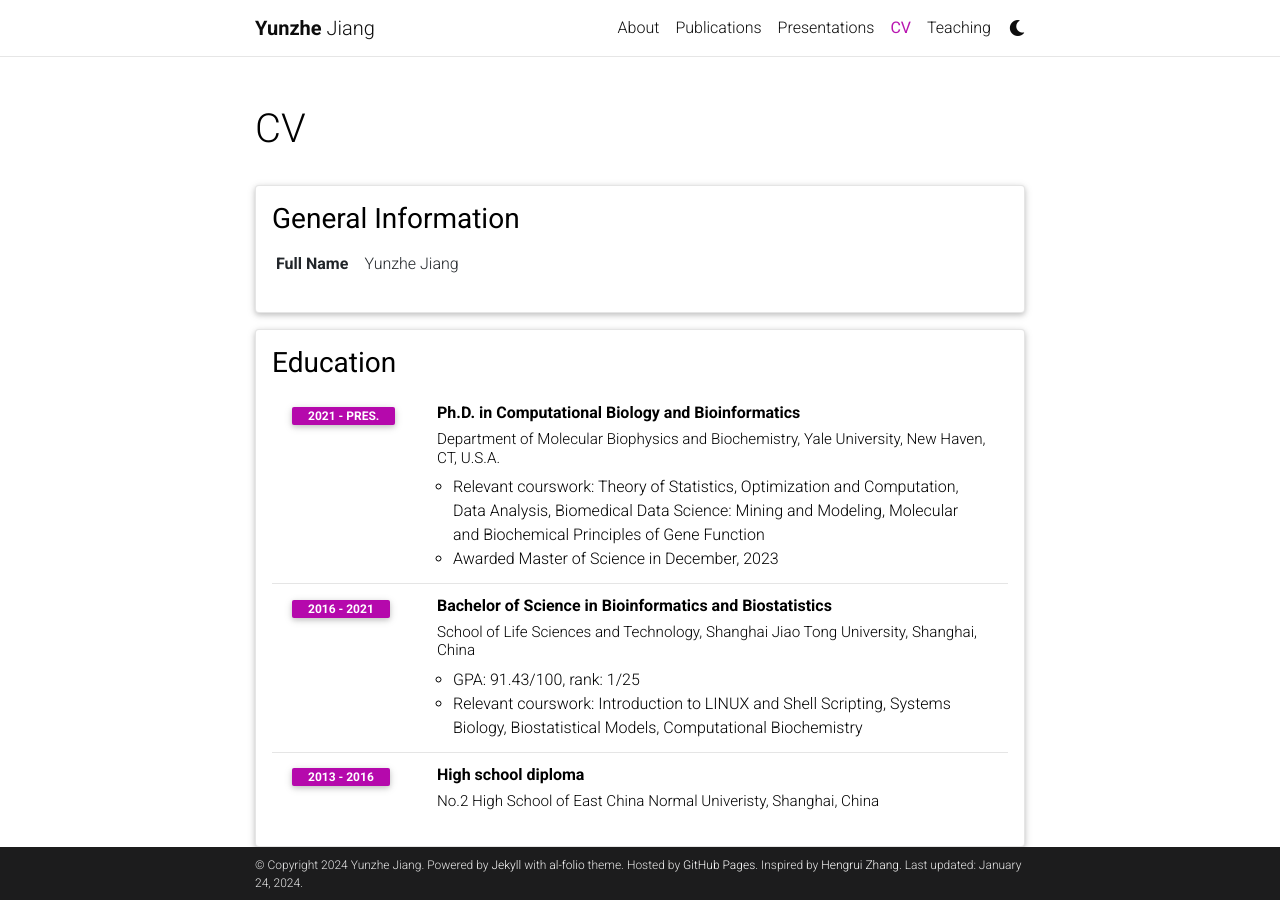
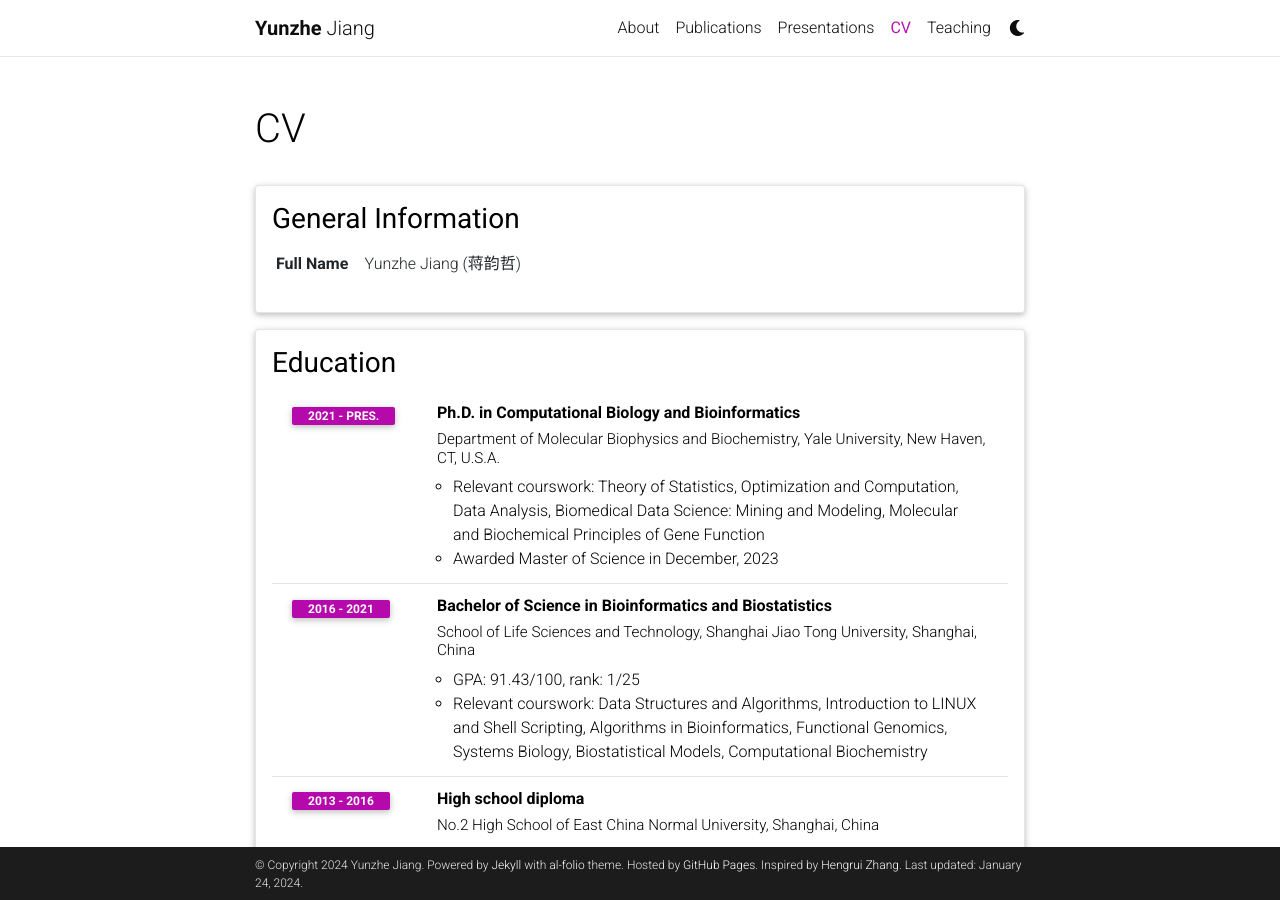
Before and after one commit to yzJiang9/yzJiang9.github.io, a Jekyll site: the page built from _pages/cv.md, in a window 1280 px wide and 900 px high. Built offline with Jekyll 4.4.1, drawn with Linux system fonts in a browser that asks for light colours; comment, search, counter and statistics services are not loaded; a style sheet for code colours, icons or effects is not loaded.

Commit message:
Update cv.yml

```diff
--- a/_data/cv.yml
+++ b/_data/cv.yml
@@ -2,7 +2,7 @@
   type: map
   contents:
     - name: Full Name
-      value: Yunzhe Jiang
+      value: Yunzhe Jiang (蒋韵哲)
 
 - title: Education
   type: time_table
@@ -22,9 +22,9 @@
       year: 2016 - 2021
       description:
         - GPA&#58 91.43/100, rank&#58 1/25
-        - Relevant courswork&#58 Introduction to LINUX and Shell Scripting, Systems Biology, Biostatistical Models, Computational Biochemistry
+        - Relevant courswork&#58 Data Structures and Algorithms, Introduction to LINUX and Shell Scripting, Algorithms in Bioinformatics, Functional Genomics, Systems Biology, Biostatistical Models, Computational Biochemistry
     - title: High school diploma
-      institution: No.2 High School of East China Normal Univeristy, Shanghai, China
+      institution: No.2 High School of East China Normal University, Shanghai, China
       year: 2013 - 2016
 
 #- title: Experience
```
